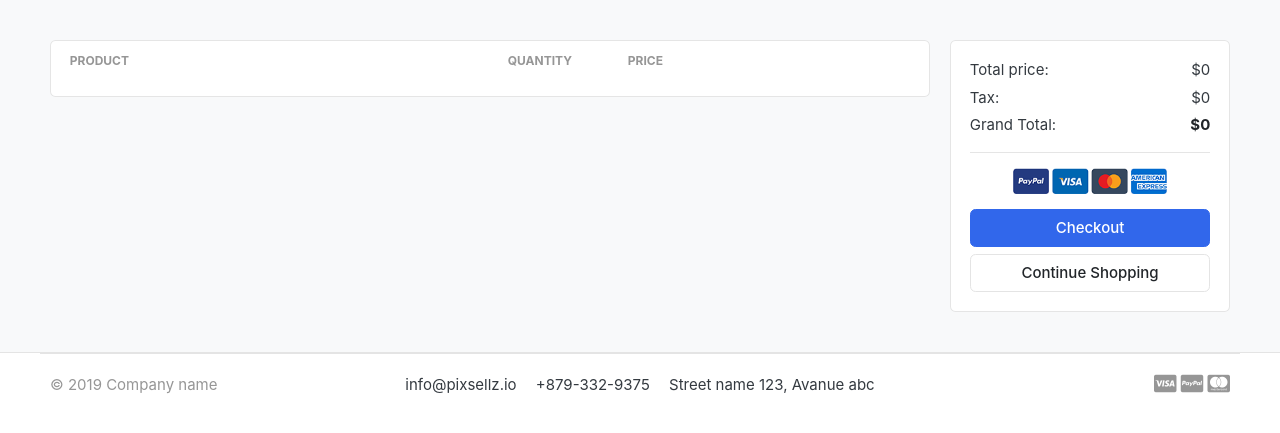
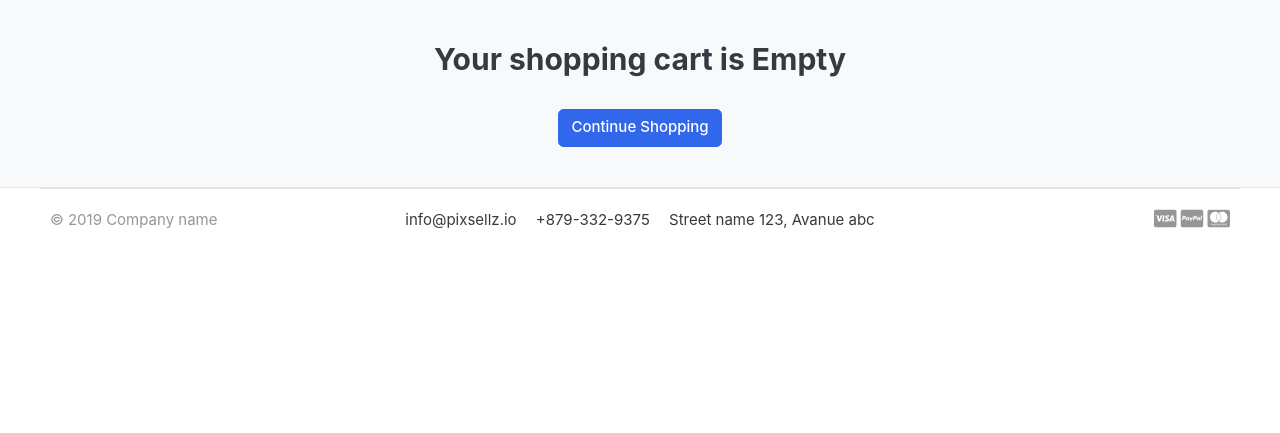
Before and after one commit to KunalPatel1213/GreateKart, a Django app: page /cart/ in a window 1280 px wide. Shown: the part 118-551 px from the top of the page. Run offline with Django 3.2, Linux system fonts and the light colour scheme; tables that the repository leaves empty hold one stand-in row (values such as "Sample post"); lists and menus that the app fills with data are empty; some libraries are stand-ins or nearby versions; some web fonts are replaced.

Commit message:
fix the button view cart and add cart and many more buttons

```diff
--- a/carts/urls.py
+++ b/carts/urls.py
@@ -5,4 +5,5 @@ urlpatterns = [
     path('', views.cart, name='cart'),
     path('add_cart/<int:product_id>/', views.add_cart, name='add_cart'),
     path('remove_cart/<int:product_id>/', views.remove_cart, name='remove_cart'),
+    path('remove_cart_item/<int:product_id>/', views.remove_cart_item, name='remove_cart_item'),
 ]
--- a/carts/views.py
+++ b/carts/views.py
@@ -52,6 +52,14 @@ def remove_cart(request, product_id):
     return redirect('cart')
 
 
+def remove_cart_item(request, product_id):
+    cart = Cart.objects.get(cart_id=_cart_id(request))
+    product = get_object_or_404(Product, id=product_id)
+    cart_item = CartItem.objects.get(product=product, cart=cart)
+    cart_item.delete()
+    return redirect('cart')
+
+
 def cart(request, total=0, quantity=0, cart_items=None):
     tax = 0
     grand_total = 0
--- a/templates/store/cart.html
+++ b/templates/store/cart.html
@@ -8,6 +8,14 @@
 <div class="container">
 
 <!-- ============================ COMPONENT 1 ================================= -->
+{% if not cart_items %}
+   <h2 class="text-center">Your shopping cart is Empty</h2>
+   <br>
+   <div class="text-center">
+       <a href="{% url 'store' %}" class="btn btn-primary">Continue Shopping </a>
+   </div>
+{% else %}
+
 
 <div class="row">
 	<aside class="col-lg-9">
@@ -29,7 +37,7 @@
 		<figure class="itemside align-items-center">
 			<div class="aside"><img src="{{ cart_item.product.images.url }}" class="img-sm"></div>
 			<figcaption class="info">
-				<a href="#" class="title text-dark">{{ cart_item.product.product_name}}</a>
+				<a href="{{ cart_item.product.get_url }}" class="title text-dark">{{ cart_item.product.product_name}}</a>
 				<p class="text-muted small">Color: 25 Mpx <br> Size: Canon</p>
 			</figcaption>
 		</figure>
@@ -55,7 +63,7 @@
 		</div> <!-- price-wrap .// -->
 	</td>
 	<td class="text-right">
-	<a href="" class="btn btn-danger"> Remove</a>
+	<a href="{%url 'remove_cart_item' cart_item.product.id %}" class="btn btn-danger"> Remove</a>
 	</td>
 </tr>
 {%endfor%}
@@ -85,7 +93,7 @@
 				<img src="{% static './images/misc/payments.png' %}" height="26">
 			</p>
 			<a href="./place-order.html" class="btn btn-primary btn-block"> Checkout </a>
-			<a href="./store.html" class="btn btn-light btn-block">Continue Shopping</a>
+			<a href="{% url 'store' %}" class="btn btn-light btn-block">Continue Shopping</a>
 		</div> <!-- card-body.// -->
 		</div> <!-- card.// -->
 
@@ -93,6 +101,7 @@
 
 
 </div> <!-- row.// -->
+{% endif %}
 <!-- ============================ COMPONENT 1 END .// ================================= -->
 
 </div> <!-- container .//  -->
--- a/templates/store/store.html
+++ b/templates/store/store.html
@@ -140,7 +140,7 @@
 						<span class="price">$ {{product.price}}</span>
 					</div> <!-- price-wrap.// -->
 				</div>
-				<a href="#" class="btn btn-block btn-success">Added to cart </a>
+				<a href="{% url 'add_cart' product.id %}" class="btn btn-block btn-success">Added to cart </a>
 			</figcaption>
 		</figure>
 	</div> <!-- col.// -->
```
Also changed, not shown: store/views.py (+7 -0 lines), templates/store/product_detail.html (+7 -1 lines).
